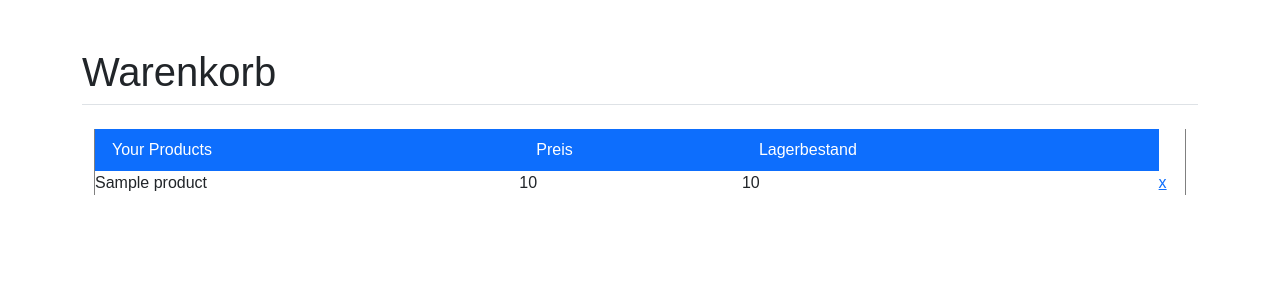
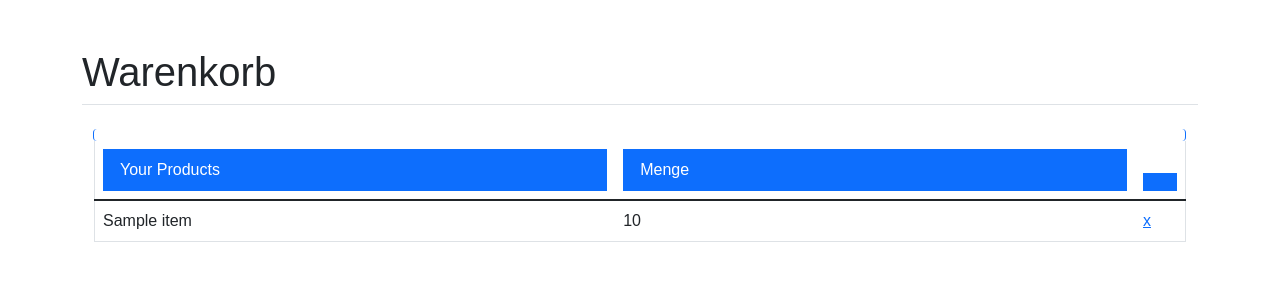
Before and after one commit to LBeglau/Webshop, a Symfony app: template templates/basket/index.html.twig in a window 1280 px wide. Shown: the part 64-364 px from the top of the page. Run offline with Twig, Linux system fonts and the light colour scheme; the template is opened without the code that fills it: most values are stand-ins (such as "Sample title", 1, 10 or a date in 2020); some libraries are stand-ins or nearby versions.

Commit message:
Gesamtpreis von Basket, aus dem User holen weil es da vorher nach dem Kauf button klick addiert wird

```diff
--- a/src/Entity/Product.php
+++ b/src/Entity/Product.php
@@ -33,7 +33,7 @@
     private $stock;
 
     /**
-     * @ORM\OneToMany(targetEntity=Basket::class, mappedBy="products")
+     * @ORM\OneToMany(targetEntity=Basket::class, mappedBy="product")
      */
     private $basket;
 
--- a/src/Service/Helper/ProductHelper.php
+++ b/src/Service/Helper/ProductHelper.php
@@ -8,7 +8,6 @@
 
 class ProductHelper
 {
-
     private EntityManagerInterface $em;
     public ProductsRepository $prodRepository;
     private Product $product;
--- a/templates/base.html.twig
+++ b/templates/base.html.twig
@@ -33,7 +33,7 @@
     </div>
     <div class="shopping-cart">
         <h4>
-            <a href="{{ path('home') }}">
+            <a href="{{ path('basket') }}">
                 <span style="color: #dfdfdf; ">Warenkorb</span>
             </a>
         </h4>
--- a/templates/basket/index.html.twig
+++ b/templates/basket/index.html.twig
@@ -5,31 +5,37 @@
 {% endblock %}
 {% block title %}Basket{% endblock %}
 {% block body %}
-
+{{ dump(products) }}
     <div class="container"><br><br>
         <h1 class="text-capitalize">Warenkorb</h1>
         <div class="container-sm border-top table-bordered">
             <br>
             <ul class="list-group">
-                <table>
+                <table class="table table-responsive-xl">
                     <thead>
                         <td><li class="list-group-item active" aria-current="true">Your Products</li></td>
-                        <td><li class="list-group-item active">Preis</li></td>
-                        <td><li class="list-group-item active">Lagerbestand</li></td>
+                        <td><li class="list-group-item active">Menge</li></td>
+                        <td class=" col-2"><li class="list-group-item active"></li></td>
                     </thead>
                     <tbody>
-                    {% for product in products %}
-                        <tr>
-                            <td>{{product.name}}</td>
-                            <td>{{product.price}}</td>
-                            <td>{{product.stock}}</td>
-                            <td><a href="{{ path('basket.product.delete',{id: product.id}) }}">x</a></td>
+                    <?php
+                        $x=0;
+                    ?>
+                    {% for index in products %}
+                        <tr class="row-cols-md-2">
+                            <td>{{index.item}}</td>
+                            <!--<td>productprice</td>-->
+                            <td>{{index.amount}}</td>
+                            <td><a href="{{ path('basket.product.delete',{id: index.id}) }}">x</a></td>
                         </tr>
                     {% endfor %}
+                    <div class="btn-group" role="group" aria-label="Basic checkbox toggle button group">
+                        <input type="checkbox" class="btn-check" id="btncheck1" autocomplete="off">
+                        <label class="btn btn-outline-primary" for="btncheck1">{{ user.basketPrice }}</label>
+                    </div>
                     </tbody>
                 </table>
             </ul>
         </div>
     </div>
-
 {% endblock body%}
```
Also changed, not shown: src/Controller/BasketController.php (+18 -2 lines), src/Entity/Basket.php (+8 -12 lines), src/Entity/User.php (+18 -1 lines), src/Repository/BasketRepository.php (+9 -0 lines), src/Service/Helper/BasketHelper.php (+6 -5 lines).
